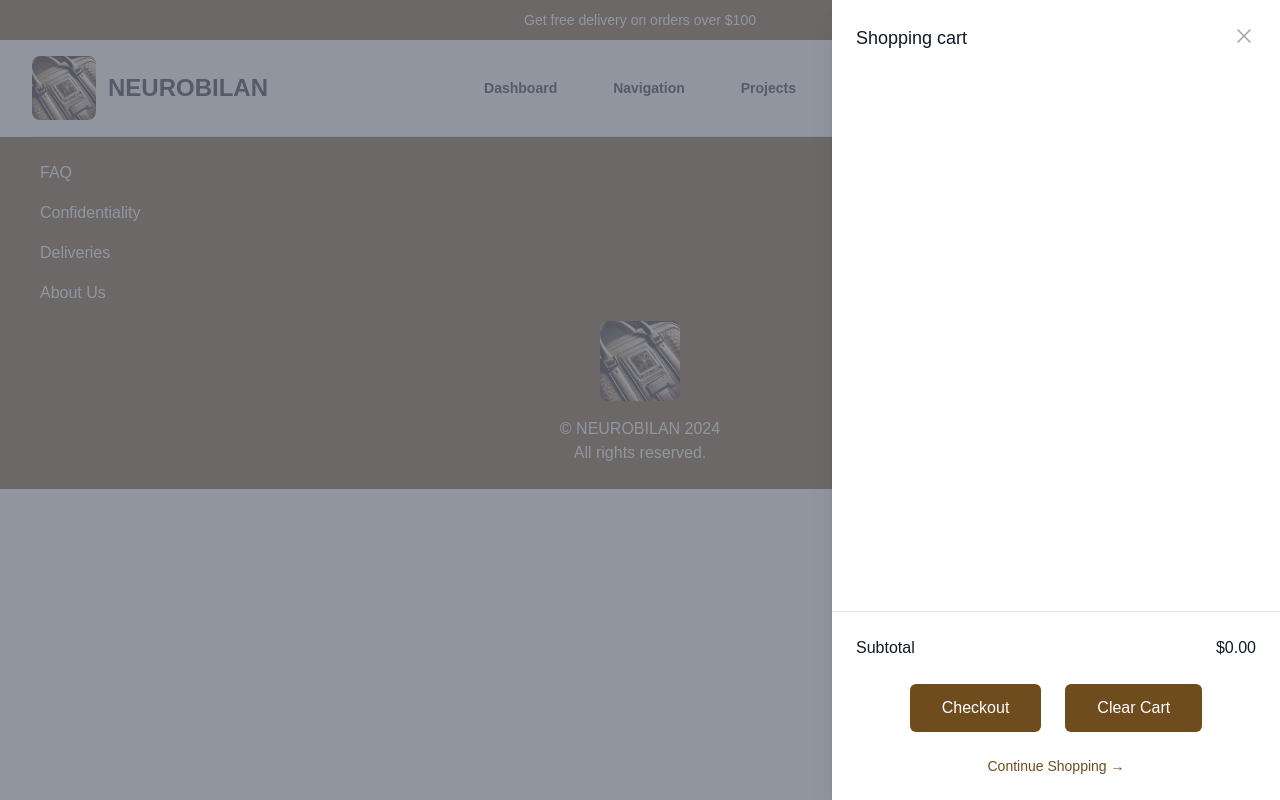
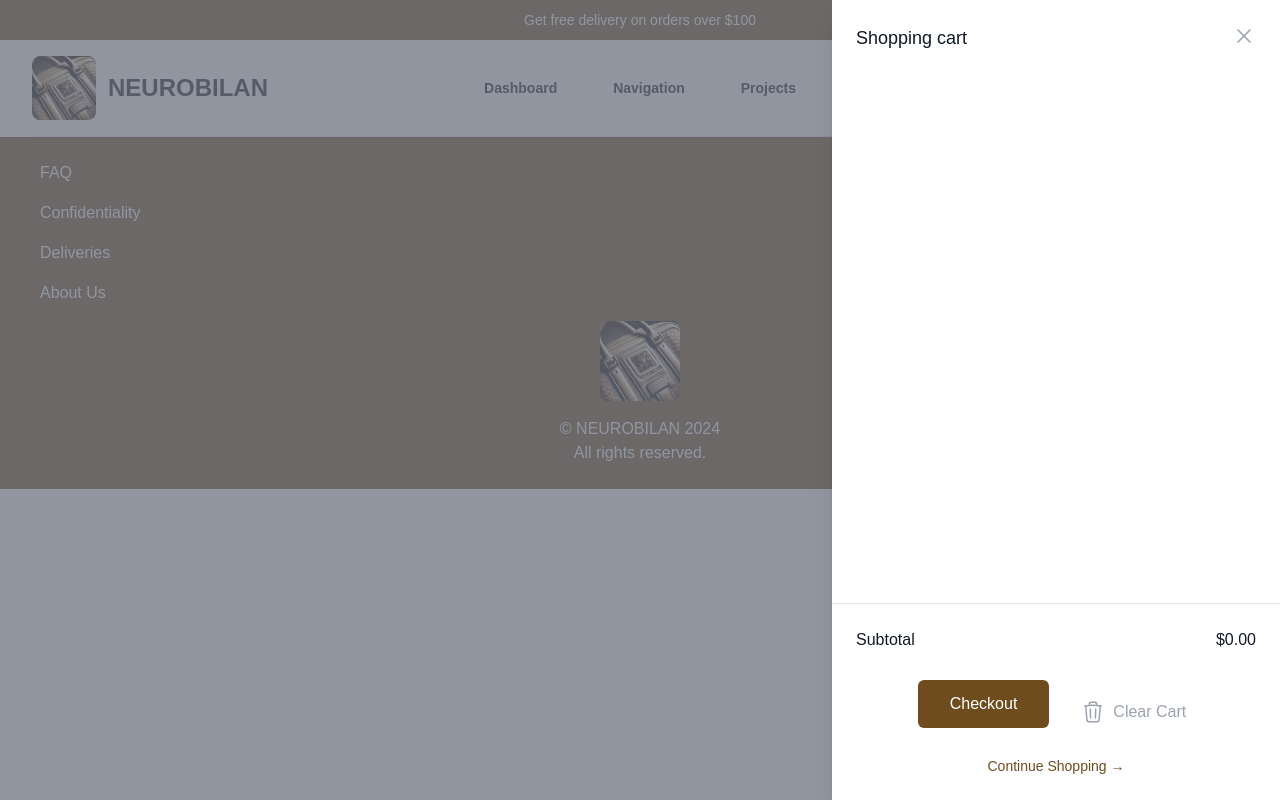
Before and after one commit to AndrewProsyankin/nextjs-coop, a Next.js app: page /about/Cart in a window 1280 px wide. Built offline with nearby package versions, Linux system fonts and the light colour scheme.

Commit message:
ClearCart icon

```diff
--- a/app/about/Cart/page.tsx
+++ b/app/about/Cart/page.tsx
@@ -1,7 +1,7 @@
 'use client';
 import { useState } from 'react';
 import { Dialog, DialogBackdrop, DialogPanel, DialogTitle } from '@headlessui/react';
-import { XMarkIcon } from '@heroicons/react/24/outline';
+import { XMarkIcon, TrashIcon } from '@heroicons/react/24/outline';
 import { useCart } from '@/app/components/CartContext';
 import Image from 'next/image';
 
@@ -99,12 +99,15 @@ export default function Cart() {
                       >
                         Checkout
                       </a>
-                      <button
-                        onClick={handleClearCart}
-                        className="flex items-center justify-center rounded-md bg-[#6E4C1EFF] px-8 py-3 text-base font-medium text-white hover:bg-[#98730C]"
-                      >
-                        Clear Cart
-                      </button>
+                      <div className="flex justify-center mt-4">
+                        <button
+                          onClick={handleClearCart}
+                          className="flex items-center space-x-2 p-2 text-gray-400 hover:text-gray-500"
+                        >
+                          <TrashIcon aria-hidden="true" className="h-6 w-6" />
+                          <span>Clear Cart</span>
+                        </button>
+                      </div>
                     </div>
                   </div>
                   <div className="mt-6 flex justify-center text-center text-sm text-gray-500">
--- a/app/about/ProductPage/page.tsx
+++ b/app/about/ProductPage/page.tsx
@@ -55,7 +55,7 @@ export default function ProductPage() {
                 <div>
                   <button
                     onClick={() => handleAddToCart(product)}
-                    className={`mt-4 w-full rounded-md px-4 py-2 text-sm font-medium text-white ${addedProducts.includes(product.id) ? 'bg-green-500' : 'bg-[#98730C]'} hover:bg-[#f0bd7a]`}
+                    className={`mt-4 w-full rounded-md px-4 py-2 text-sm font-medium text-white ${addedProducts.includes(product.id) ? 'bg-green-500' : 'bg-[#98730C] hover:bg-[#f0bd7a]'} `}
                     disabled={addedProducts.includes(product.id)}
                   >
                     {addedProducts.includes(product.id) ? (
```
